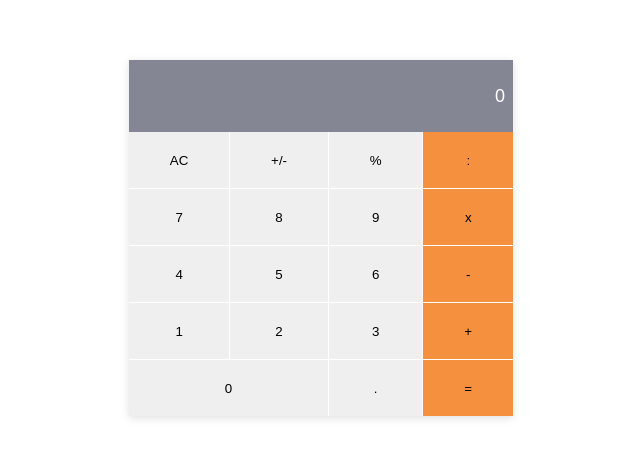
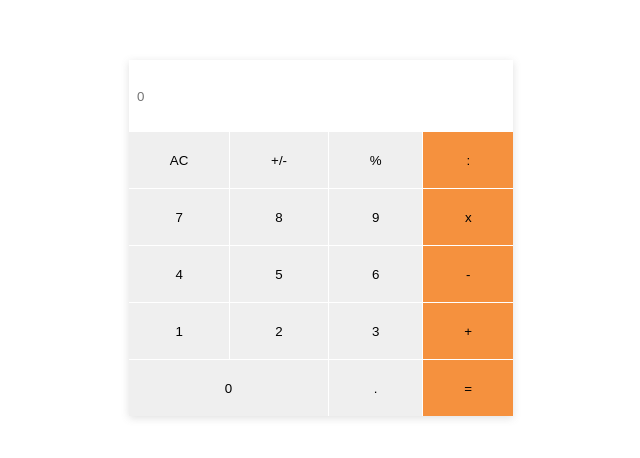
Before and after one commit to FaranoshAmini/Math-Magicians, a React (Create React App) app: page / in a window 1280 px wide. Shown: the part 162-620 px from the top of the page, without its empty margins (319-959 px from the left). Built offline with nearby package versions, Linux system fonts and the light colour scheme.

Commit message:
Update App.css

```diff
--- a/src/App.css
+++ b/src/App.css
@@ -28,11 +28,6 @@ input {
   cursor: pointer;
 }
 
-input::placeholder {
-  color: #fff;
-  opacity: 1;
-}
-
 input:hover {
   filter: brightness(90%);
 }
@@ -41,11 +36,15 @@ input:hover {
   grid-column: 1 / span 2;
 }
 
-.number {
-  text-align: right;
+.text {
+  height: 7vh;
   background-color: #858694;
   color: #fff;
   font-size: large;
+  display: flex;
+  align-items: center;
+  justify-content: flex-end;
+  padding-right: 6px;
 }
 
 .sign {
```
